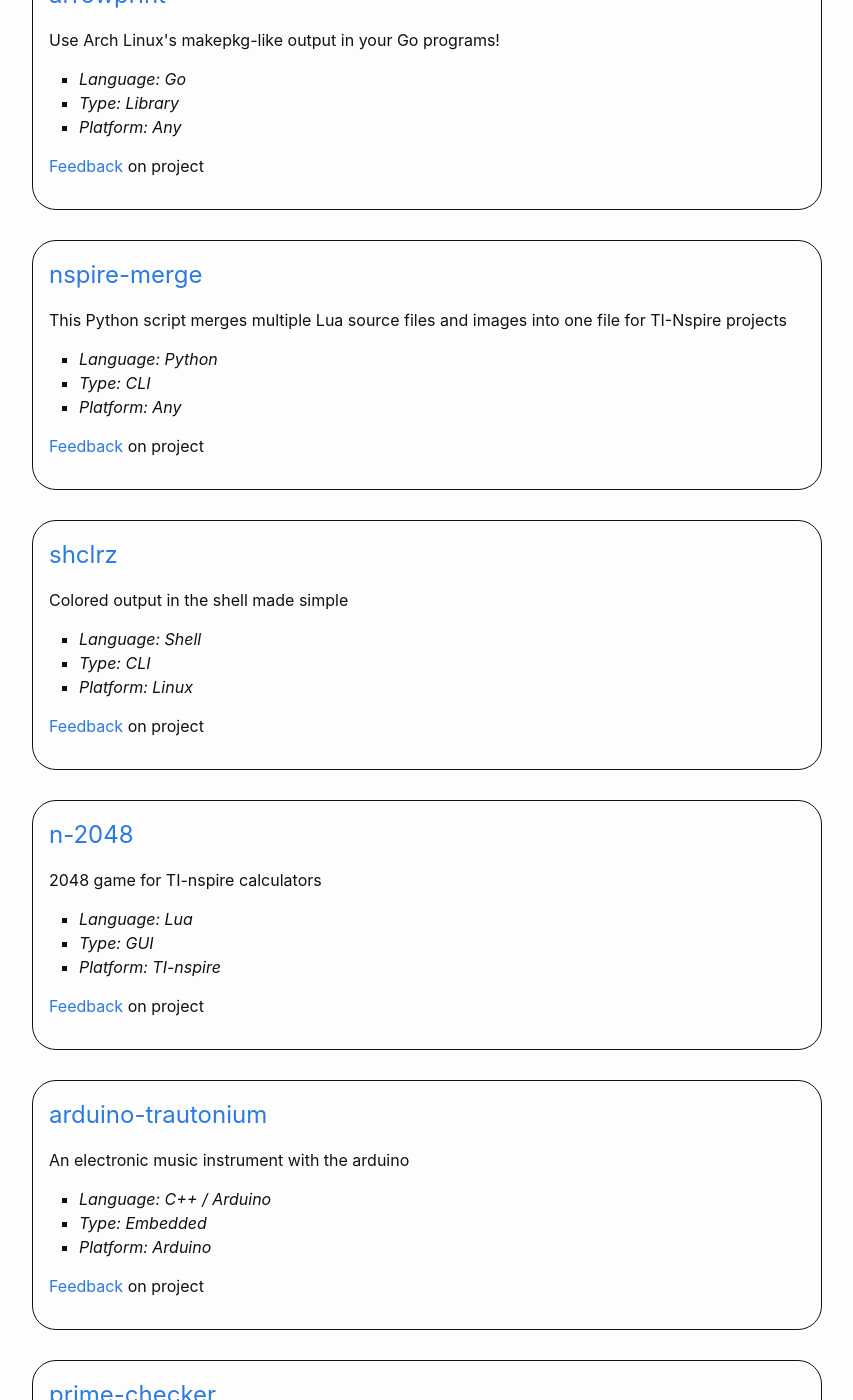
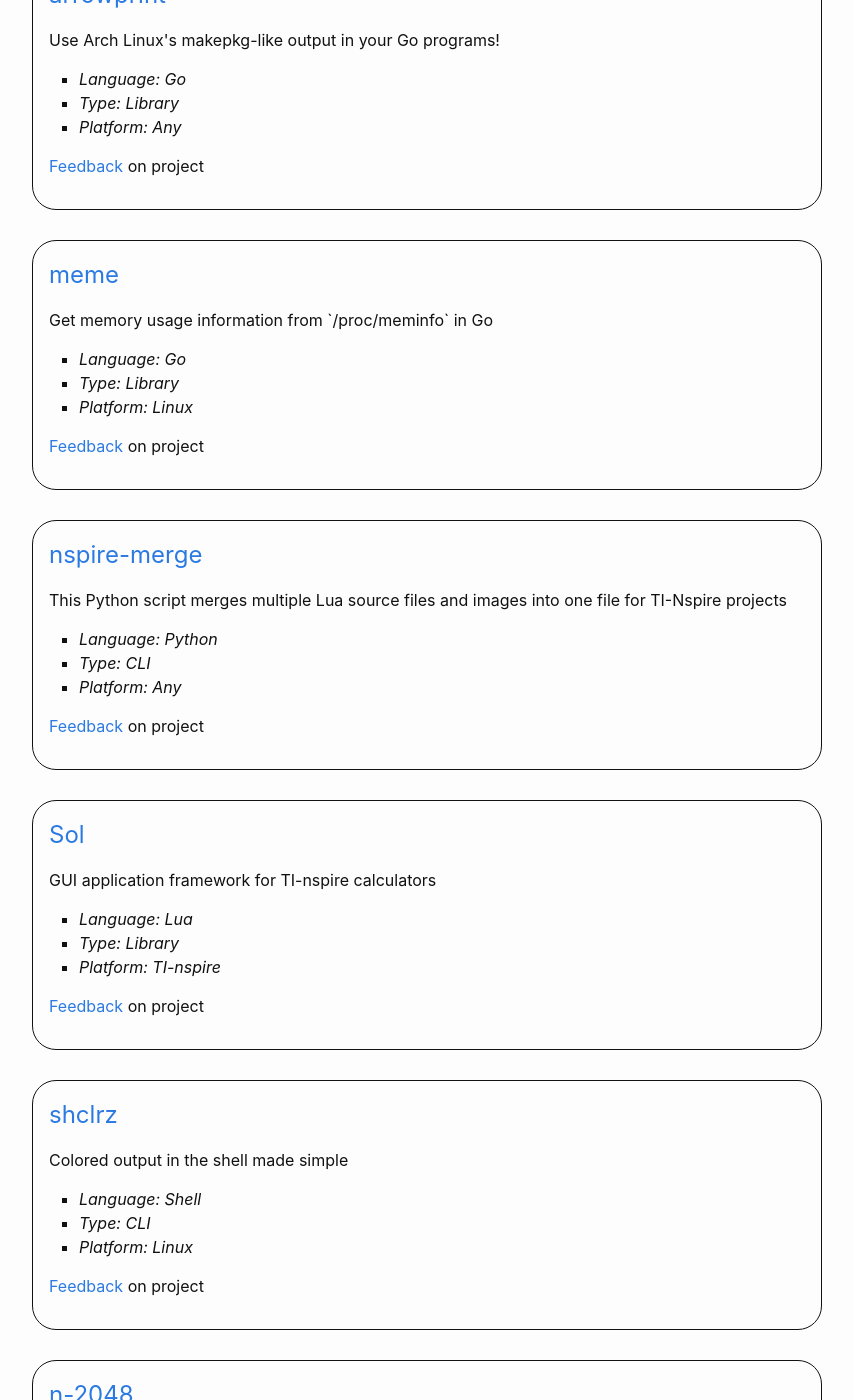
Before and after one commit to alexcoder04/alexcoder04.github.io, a Jekyll site: the page built from projects.md, in a window 1280 px wide and 1400 px high, scrolled down 3038 px. Shown: the whole window, without its empty margins (213-1066 px from the left). Built offline with Jekyll 4.4.1, drawn with Linux system fonts in a browser that asks for light colours; some of the changed text lies outside the part shown.

Commit message:
update projects list

```diff
--- a/_data/projects.yml
+++ b/_data/projects.yml
@@ -33,7 +33,7 @@
 
  - title: gomail
    url: https://github.com/alexcoder04/gomail
-   description:  Send emails via SMTP
+   description: Send emails via SMTP from command line
    language: Go
    type: CLI
    platform: Any
@@ -54,7 +54,7 @@
 
  - title: Animated Guacamole
    url: https://github.com/alexcoder04/animated-guacamole
-   description: Serve images from Raspberry Pi Camera
+   description: Serve live images from Raspberry Pi Camera via HTTP
    language: Python
    type: Server
    platform: Raspberry Pi
@@ -80,12 +80,26 @@
    type: Library
    platform: Any
 
+ - title: meme
+   url: https://github.com/alexcoder04/meme
+   description: Get memory usage information from `/proc/meminfo` in Go
+   language: Go
+   type: Library
+   platform: Linux
+
  - title: nspire-merge
    url: https://github.com/alexcoder04/nspire-merge
    description: This Python script merges multiple Lua source files and images into one file for TI-Nspire projects
    language: Python
    type: CLI
    platform: Any
+
+ - title: Sol
+   url: https://github.com/alexcoder04/sol-lib
+   description: GUI application framework for TI-nspire calculators
+   language: Lua
+   type: Library
+   platform: TI-nspire
 
  - title: shclrz
    url: https://github.com/alexcoder04/shclrz
```
